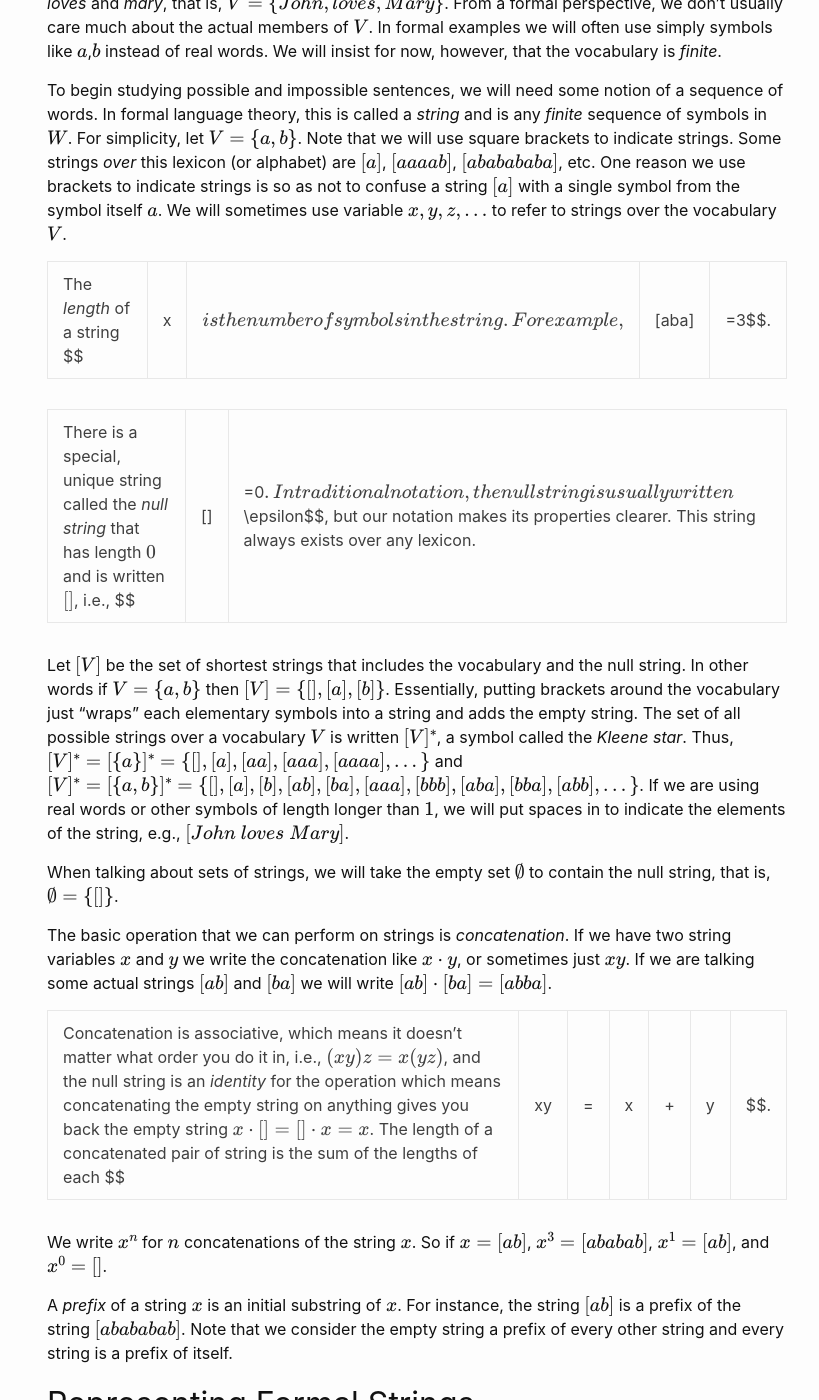
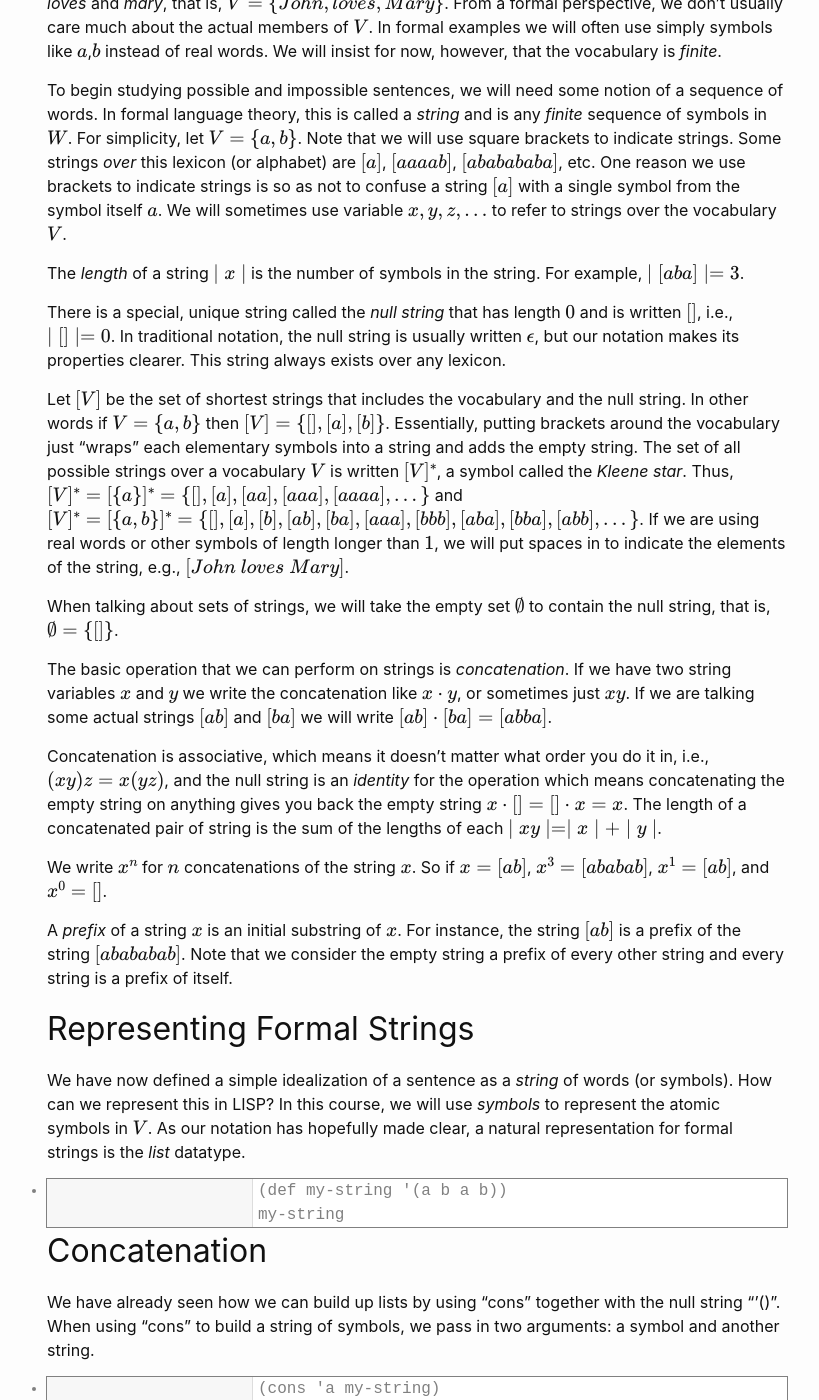
Before and after one commit to vannawillerton/vannawillerton.github.io, a Jekyll site: the page built from FormalLanguages.md, in a window 1280 px wide and 1400 px high, scrolled down 1913 px. Shown: the whole window, without its empty margins (223-1042 px from the left). Built offline with Jekyll 4.4.1, drawn with Linux system fonts in a browser that asks for light colours; our own code applies the rules of GitHub Pages for plain Markdown files; formulas are drawn with MathJax 3; a script that is not in the unit is left out; some of the changed text lies outside the part shown.

Commit message:
Update FormalLanguages.md

```diff
--- a/FormalLanguages.md
+++ b/FormalLanguages.md
@@ -44,9 +44,9 @@ set. As an example, we might have a small vocabulary only consisting of the thre
 
 To begin studying possible and impossible sentences, we will need some notion of a sequence of words. In formal language theory, this is called a *string* and is any *finite* sequence of symbols in $$W$$. For simplicity, let $$V = \{a,b\}$$. Note that we will use square brackets to indicate strings. Some strings *over* this lexicon (or alphabet) are $$[a]$$, $$[aaaab]$$, $$[ababababa]$$, etc. One reason we use brackets to indicate strings is so as not to confuse a string $$[a]$$ with a single symbol from the symbol itself $$a$$. We will sometimes use variable $$x, y, z, ...$$ to refer to strings over the vocabulary $$V$$.
 
-The *length* of a string $$|x|$$ is the number of symbols in the string. For example, $$|[aba]|=3$$.
+The *length* of a string $$\mid x \mid$$ is the number of symbols in the string. For example, $$\mid [aba] \mid=3$$.
 
-There is a special, unique string called the *null string* that has length $$0$$ and is written $$[]$$, i.e., $$|[]|=0$$. In traditional notation, the null string is usually written $$\epsilon$$, but our notation makes its properties clearer. This string always exists over any lexicon.
+There is a special, unique string called the *null string* that has length $$0$$ and is written $$[]$$, i.e., $$\mid [] \mid=0$$. In traditional notation, the null string is usually written $$\epsilon$$, but our notation makes its properties clearer. This string always exists over any lexicon.
 
 <!-- todo: write the length function recursively -->
 
@@ -59,7 +59,7 @@ When talking about sets of strings, we will take the empty set $$\emptyset$$ to
 
 The basic operation that we can perform on strings is *concatenation*. If we have two string variables $$x$$ and $$y$$ we write the concatenation like $$x \cdot y$$, or sometimes just $$xy$$. If we are talking some actual strings $$[ab]$$ and $$[ba]$$ we will write $$[ab]\cdot[ba]=[abba]$$.
 
-Concatenation is associative, which means it doesn't matter what order you do it in, i.e., $$(xy)z=x(yz)$$, and the null string is an *identity* for the operation which means concatenating the empty string on anything gives you back the empty string  $$x \cdot []=[] \cdot x=x$$. The length of a concatenated pair of string is the sum of the lengths of each $$|xy|=|x|+|y|$$.
+Concatenation is associative, which means it doesn't matter what order you do it in, i.e., $$(xy)z=x(yz)$$, and the null string is an *identity* for the operation which means concatenating the empty string on anything gives you back the empty string  $$x \cdot []=[] \cdot x=x$$. The length of a concatenated pair of string is the sum of the lengths of each $$\mid xy \mid= \mid x \mid + \mid y \mid$$.
 
 We write $$x^n$$ for $$n$$ concatenations of the string $$x$$. So if $$x=[ab]$$, $$x^3=[ababab]$$, $$x^1=[ab]$$, and $$x^0=[]$$.
 
```
Also changed, not shown: other parts of FormalLanguages.md (+1 -1 lines).
